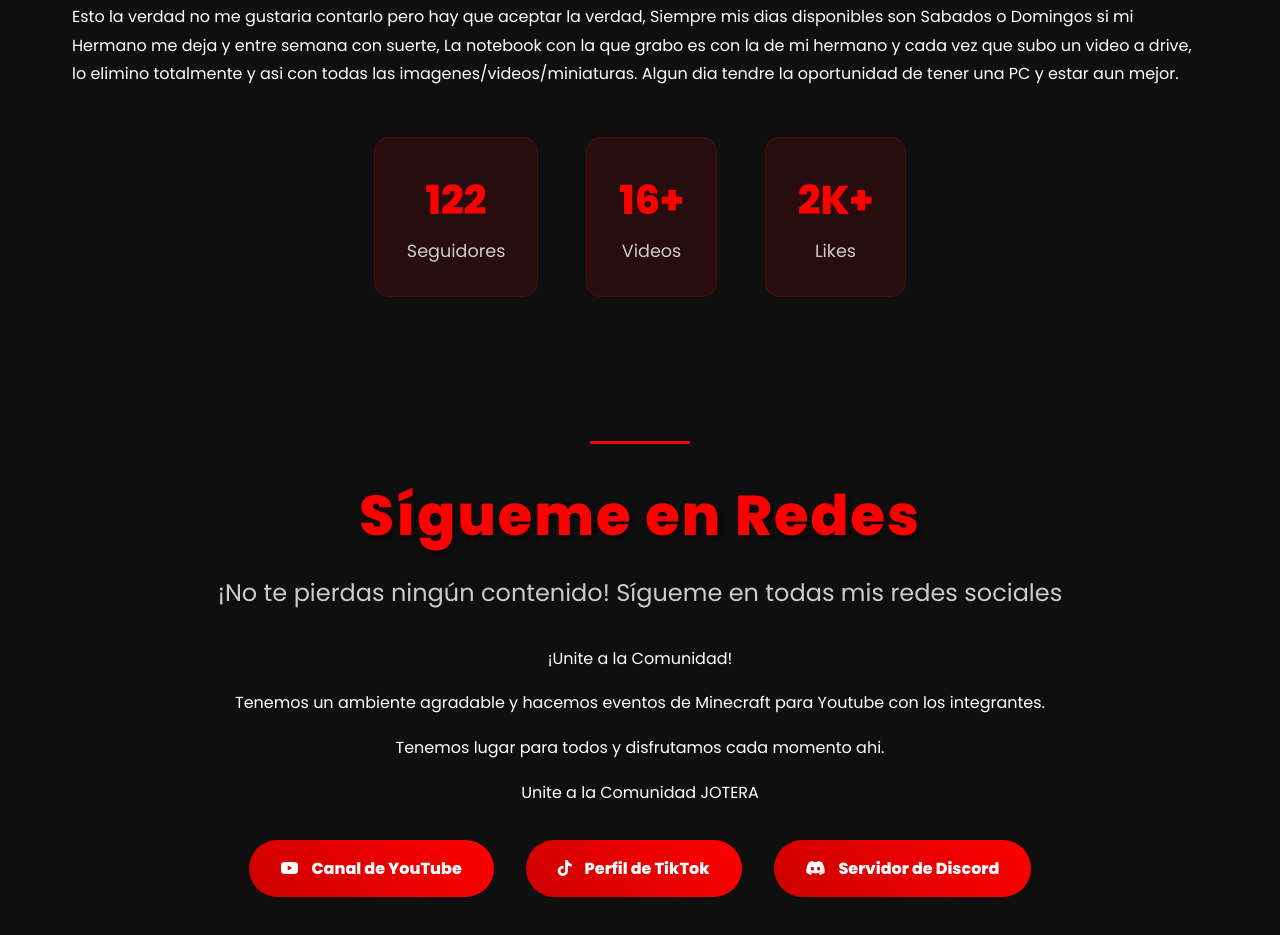
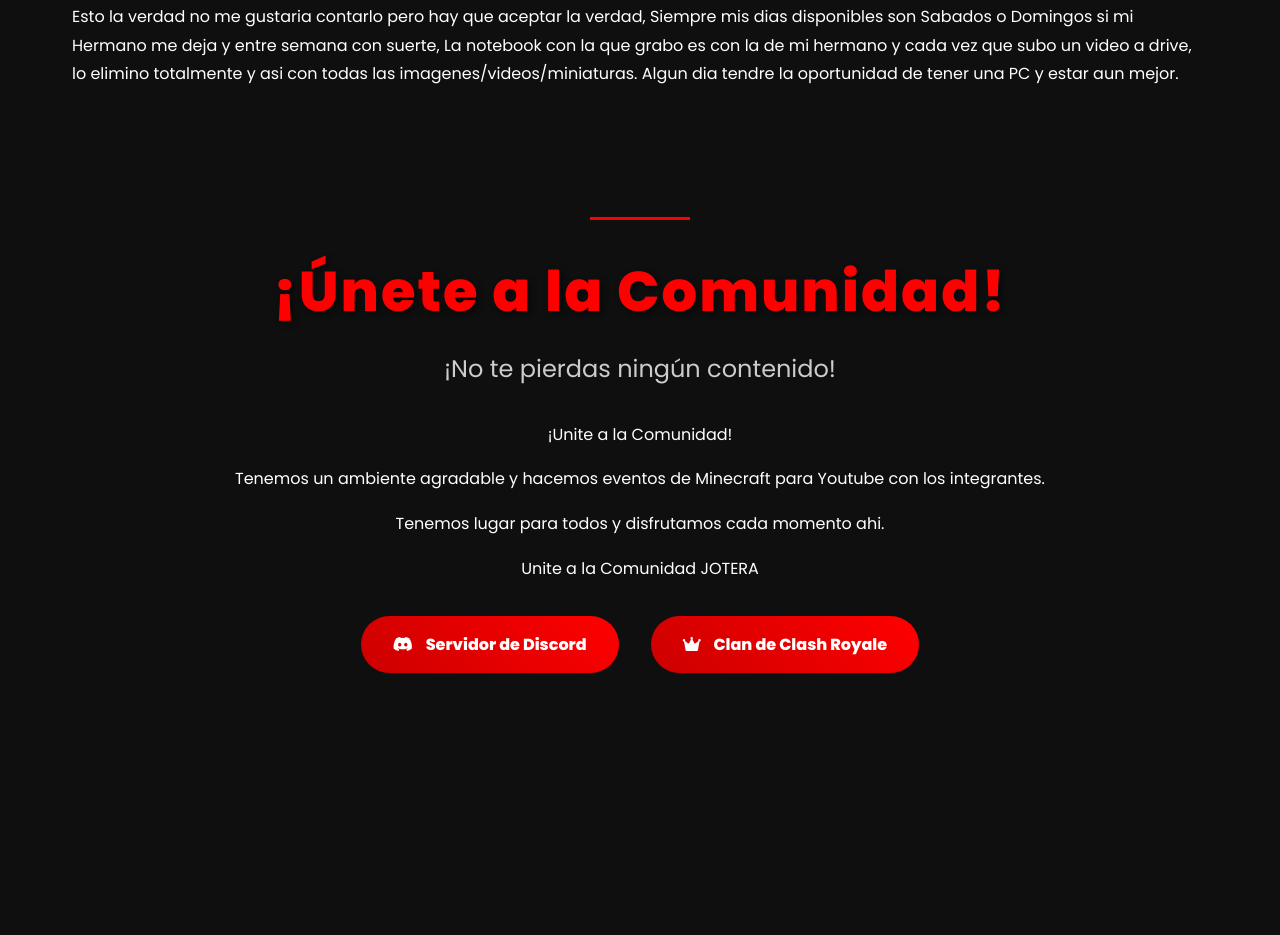
Before and after one commit to DzAlexMz/JOTAI, a plain HTML site: page index.html in a window 1280 px wide. Shown: the part 1455-2390 px from the top of the page. After the commit the page ends 2224 px from the top, so only its background shows below. Drawn offline with Linux system fonts and the light colour scheme.

Commit message:
index.html

```diff
--- a/index.html
+++ b/index.html
@@ -211,38 +211,6 @@
             line-height: 1.6;
         }
 
-        .stats {
-            display: flex;
-            justify-content: center;
-            gap: 3rem;
-            margin: 3rem 0;
-            flex-wrap: wrap;
-        }
-
-        .stat-item {
-            background: rgba(255, 0, 0, 0.1);
-            padding: 2rem;
-            border-radius: 15px;
-            border: 1px solid rgba(255, 0, 0, 0.2);
-            transition: transform 0.3s;
-        }
-
-        .stat-item:hover {
-            transform: scale(1.05);
-        }
-
-        .stat-number {
-            font-size: 2.5rem;
-            font-weight: bold;
-            color: var(--primary-red);
-            margin-bottom: 0.5rem;
-        }
-
-        .stat-label {
-            color: #cccccc;
-            font-size: 1.1rem;
-        }
-
         @keyframes float {
             0% { transform: translateY(0px); }
             50% { transform: translateY(-20px); }
@@ -261,10 +229,6 @@
 
             .social-links {
                 gap: 1rem;
-            }
-
-            .stats {
-                gap: 1.5rem;
             }
         }
 
@@ -296,14 +260,11 @@
             <h1 class="title">JOTAI</h1>
             <p class="subtitle">Creador de Contenido | YouTuber | TikToker</p>
             <div class="social-links">
-                <a href="https://www.youtube.com/@jotaii" class="social-button" target="_blank">
-                    <i class="fab fa-youtube"></i> YouTube
-                </a>
-                <a href="https://www.tiktok.com/@_jotaii" class="social-button" target="_blank">
-                    <i class="fab fa-tiktok"></i> TikTok
-                </a>
                 <a href="https://discord.gg/4msDsMKW" class="social-button" target="_blank">
                     <i class="fab fa-discord"></i> Discord
+                </a>
+                <a href="https://link.clashroyale.com/invite/clan/es?tag=QC2PQRVR&token=p9ffjjwm&platform=android" class="social-button" target="_blank">
+                    <i class="fas fa-crown"></i> Clash Royale
                 </a>
             </div>
         </div>
@@ -323,25 +284,11 @@
 
             <p>Esto la verdad no me gustaria contarlo pero hay que aceptar la verdad, Siempre mis dias disponibles son Sabados o Domingos si mi Hermano me deja y entre semana con suerte, La notebook con la que grabo es con la de mi hermano y cada vez que subo un video a drive, lo elimino totalmente y asi con todas las imagenes/videos/miniaturas. Algun dia tendre la oportunidad de tener una PC y estar aun mejor.</p>
         </div>
-        <div class="stats">
-            <div class="stat-item">
-                <div class="stat-number">122</div>
-                <div class="stat-label">Seguidores</div>
-            </div>
-            <div class="stat-item">
-                <div class="stat-number">16+</div>
-                <div class="stat-label">Videos</div>
-            </div>
-            <div class="stat-item">
-                <div class="stat-number">2K+</div>
-                <div class="stat-label">Likes</div>
-            </div>
-        </div>
     </section>
 
     <section id="social" class="content-section">
-        <h2 class="title">Sígueme en Redes</h2>
-        <p class="subtitle">¡No te pierdas ningún contenido! Sígueme en todas mis redes sociales</p>
+        <h2 class="title">¡Únete a la Comunidad!</h2>
+        <p class="subtitle">¡No te pierdas ningún contenido!</p>
         <div class="about-text" style="text-align: center; margin-bottom: 2rem;">
             <p>¡Unite a la Comunidad!</p>
             <p>Tenemos un ambiente agradable y hacemos eventos de Minecraft para Youtube con los integrantes.</p>
@@ -349,14 +296,11 @@
             <p>Unite a la Comunidad JOTERA</p>
         </div>
         <div class="social-links">
-            <a href="https://www.youtube.com/@jotaii" class="social-button" target="_blank">
-                <i class="fab fa-youtube"></i> Canal de YouTube
-            </a>
-            <a href="https://www.tiktok.com/@_jotaii" class="social-button" target="_blank">
-                <i class="fab fa-tiktok"></i> Perfil de TikTok
-            </a>
             <a href="https://discord.gg/4msDsMKW" class="social-button" target="_blank">
                 <i class="fab fa-discord"></i> Servidor de Discord
+            </a>
+            <a href="https://link.clashroyale.com/invite/clan/es?tag=QC2PQRVR&token=p9ffjjwm&platform=android" class="social-button" target="_blank">
+                <i class="fas fa-crown"></i> Clan de Clash Royale
             </a>
         </div>
     </section>
```
